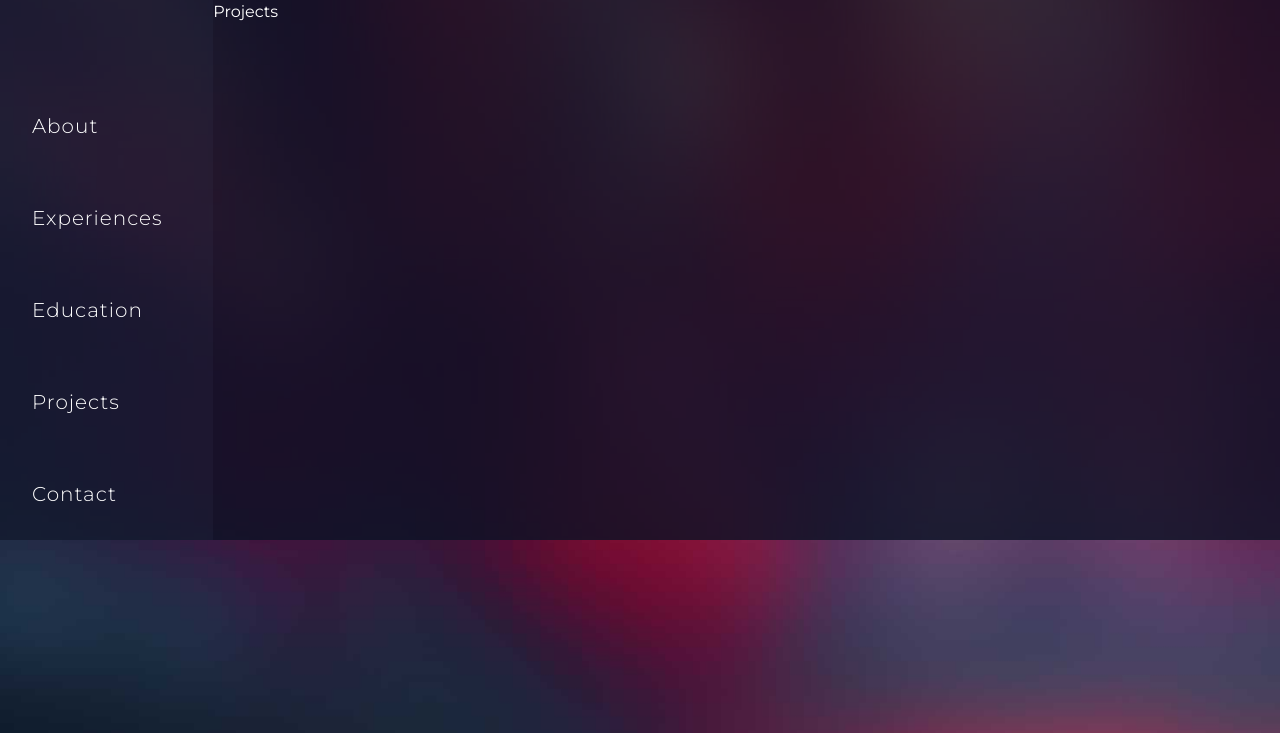
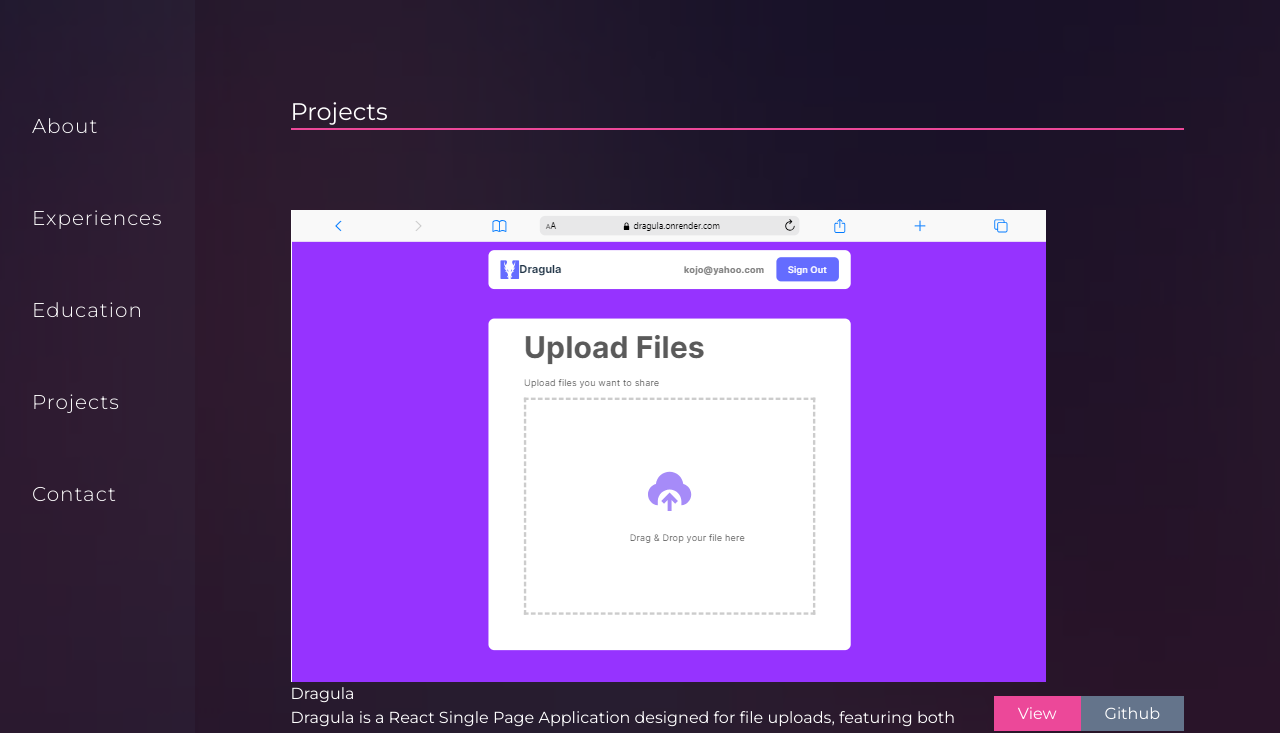
Before and after one commit to ctokoli/my_portfolio, a React (Vite) app: page /projects in a window 1280 px wide. Shown: the top 733 px of the page. Built offline with nearby package versions, Linux system fonts and the light colour scheme.

Commit message:
Update projectComponent.jsx

```diff
--- a/src/components/projectComponent.jsx
+++ b/src/components/projectComponent.jsx
@@ -1,9 +1,74 @@
+import data from "./projectData";
+import { Tooltip } from 'react-tooltip';
+import 'react-tooltip/dist/react-tooltip.css';
+// import Modal from 'react-modal';
+// import { useState } from "react";
+
+// const customStyles = {
+//     content: {
+//         top: '50%',
+//         left: '50%',
+//         right: 'auto',
+//         bottom: 'auto',
+//         marginRight: '-50%',
+//         transform: 'translate(-50%, -50%)',
+//     },
+// };
+
 const ProjectComponent = () => {
+    // const [modalIsOpen, setIsOpen] = useState(false)
+    // let subtitle;
+
+    // function openModal() {
+    //     setIsOpen(true);
+    // }
+
+    // function afterOpenModal() {
+    //     // references are now sync'd and can be accessed.
+    // }
+
+    // function closeModal() {
+    //     setIsOpen(false);
+    // }
     return (
-        <div className="project">
-            <h1>Projects</h1>
+        <div className="exp p-24 ">
+            <div className=" w-28 ">
+                <h1 className="text-2xl  border-pink-500 border-b-2 ">Projects</h1>
+            </div>
+            <div className="projects grid grid-cols-3 gap-8 gap-x-20 mt-20">
+                {data.map((project, index) => (
+                    <div key={index} className=" w-80 text-slate-800 bg-fuchsia-100 rounded-md" data-tooltip-id="project" data-tooltip-content={project.project_name} >
+                        <img className="p-5" src={project.project_image} alt="project image" />
+                       <div className="flex flex-col justify-around">
+                       <div className="pl-5 pr-3">
+                            <h2 className=" font-bold">{project.project_name}</h2>
+                            <p className="pt-2">{project.description}</p>
+                        </div>
+                        <div className="pl-5 mt-5">
+                            <a href={project.link} className="bg-pink-500 px-6 py-2 text-slate-100 mr-5" >View</a>
+                            <a href={project.github} className=" bg-slate-500 px-6 py-2 text-slate-100 mr-5">Github</a>
+                        </div>
+                       </div>
+                        {/* <Modal
+                            isOpen={modalIsOpen}
+                            onAfterOpen={afterOpenModal}
+                            onRequestClose={closeModal}
+                            style={customStyles}
+                            contentLabel="Example Modal"
+                        >
+                            <button onClick={closeModal}>close</button>
+                            <div>
+                                <img src={project.project_image} alt="" />
+                                <h2 className="">{project.project_name}</h2>
+                            </div>
+                        </Modal> */}
+                    </div>
+
+                ))}
+                <Tooltip place="top" effect="solid" id="project" />
+            </div>
         </div>
-     );
+    );
 }
 
 export default ProjectComponent;
```
